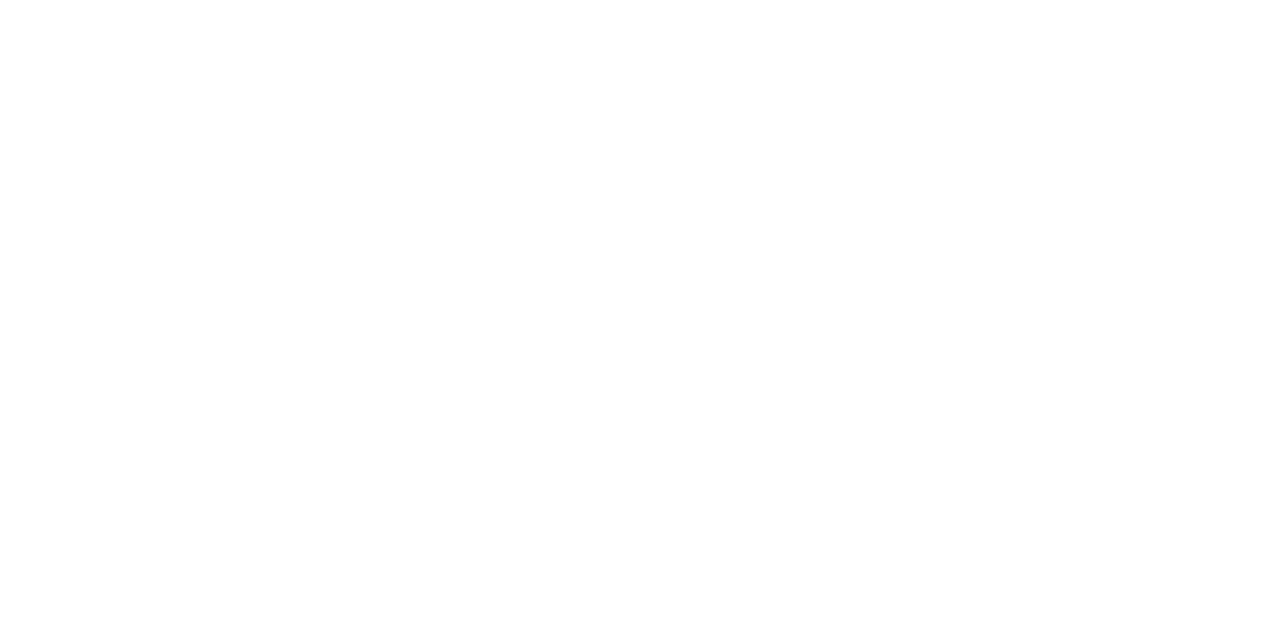
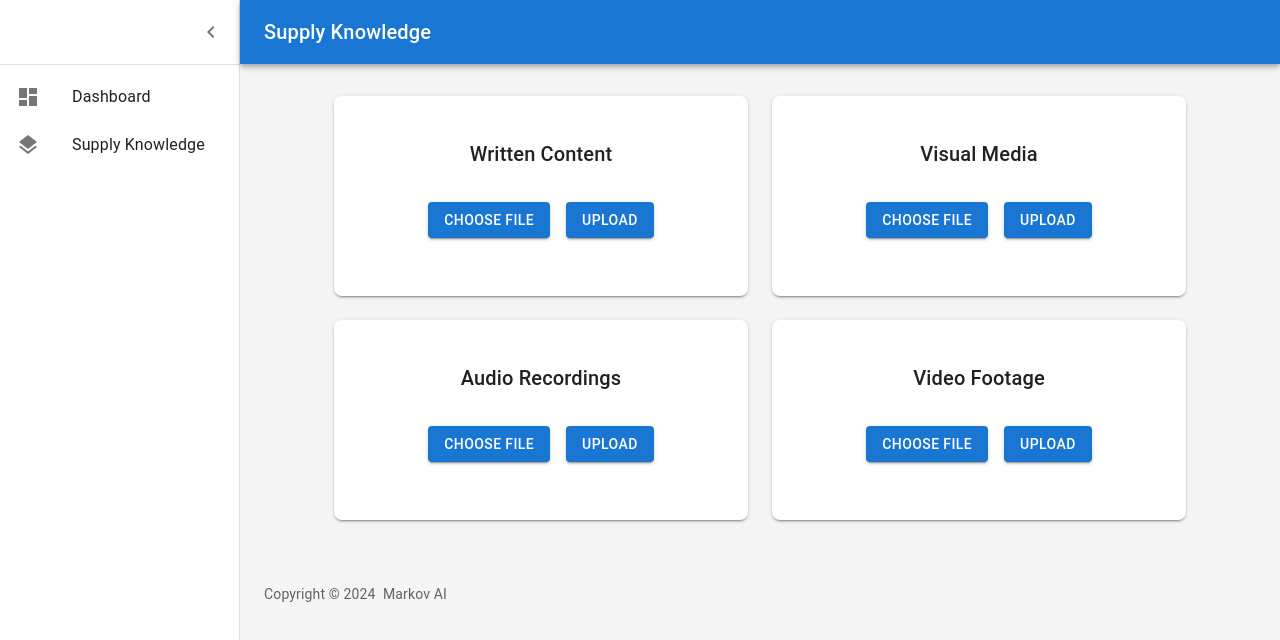
Before and after one commit to markov-ai-xyz/markov-ui, a React (Create React App) app: page /supply-knowledge in a window 1280 px wide. Before the commit this address had no page. Shown: the top 640 px of the page. Built offline with nearby package versions, Linux system fonts and the light colour scheme.

Commit message:
Box the file upload

```diff
--- a/src/App.tsx
+++ b/src/App.tsx
@@ -11,7 +11,7 @@
       <Route path="/" element={<Home />} />
       <Route path="/portal" element={<SignIn />} />
       <Route path="/dashboard" element={<Dashboard />} />
-      <Route path="/knowledge-base" element={<KnowledgeBase />} />
+      <Route path="/supply-knowledge" element={<KnowledgeBase />} />
     </Routes>
   );
 }
--- a/src/components/FileUpload.tsx
+++ b/src/components/FileUpload.tsx
@@ -1,11 +1,16 @@
 import React, { useState, ChangeEvent } from 'react';
 import axios from 'axios';
+import { Box, Button, Typography } from '@mui/material';
 
 const MAX_FILE_SIZE = 10 * 1024 * 1024; // 10 MB
 
-export const FileUpload: React.FC = () => {
+interface FileUploadProps {
+  title: string;
+}
+
+export const FileUpload: React.FC<FileUploadProps> = ({ title }) => {
   const [file, setFile] = useState<File | null>(null);
-  const [uploadStatus, setUploadStatus] = useState<string>("");
+  const [uploadStatus, setUploadStatus] = useState<string>('');
 
   const handleFileChange = (event: ChangeEvent<HTMLInputElement>) => {
     const selectedFile = event.target.files?.[0] || null;
@@ -14,11 +19,12 @@
       return;
     }
     setFile(selectedFile);
+    setUploadStatus(selectedFile ? 'File chosen' : '');
   };
 
   const handleUpload = async () => {
     if (!file) {
-      setUploadStatus("No file selected");
+      setUploadStatus('No file selected');
       return;
     }
 
@@ -26,10 +32,10 @@
     formData.append('file', file);
 
     try {
-      const response = await axios.post('http://localhost:5000/upload', formData, {
+      await axios.post('http://localhost:5000/upload', formData, {
         headers: {
-          'Content-Type': 'multipart/form-data'
-        }
+          'Content-Type': 'multipart/form-data',
+        },
       });
       setUploadStatus('File uploaded successfully');
     } catch (error) {
@@ -38,11 +44,58 @@
   };
 
   return (
-    <div>
-      <input type="file" onChange={handleFileChange} />
-      <button onClick={handleUpload}>Upload</button>
-      <p>{uploadStatus}</p>
-    </div>
+    <Box
+      display="flex"
+      flexDirection="column"
+      alignItems="center"
+      justifyContent="center"
+      height="200px"
+      bgcolor="background.paper"
+      borderRadius={2}
+      boxShadow={2}
+      p={3}
+    >
+      <Box mb={4}>
+        <Typography variant="h6">{title}</Typography>
+      </Box>
+      <Box display="flex" alignItems="center" mb={2}>
+        <Button
+          variant="contained"
+          component="label"
+          color="primary"
+          sx={{
+            mr: 2,
+            '&:hover': {
+              bgcolor: 'primary.dark',
+            },
+          }}
+        >
+          Choose File
+          <input type="file" onChange={handleFileChange} hidden />
+        </Button>
+        <Button
+          variant="contained"
+          color="primary"
+          onClick={handleUpload}
+        >
+          Upload
+        </Button>
+      </Box>
+      {uploadStatus && (
+        <Typography
+          variant="body1"
+          color={
+            uploadStatus.includes('Failed')
+              ? 'error'
+              : uploadStatus === 'File chosen'
+              ? 'primary'
+              : 'success'
+          }
+        >
+          {uploadStatus}
+        </Typography>
+      )}
+    </Box>
   );
 };
 
--- a/src/components/KnowledgeBase.tsx
+++ b/src/components/KnowledgeBase.tsx
@@ -2,11 +2,13 @@
 import CssBaseline from '@mui/material/CssBaseline';
 import Box from '@mui/material/Box';
 import Container from '@mui/material/Container';
+import Grid from '@mui/material/Grid';
 import Toolbar from '@mui/material/Toolbar';
 import ToggleBar from './ToggleBar';
 import Drawer from './Drawer';
 import Copyright from './Copyright';
 import FileUpload from './FileUpload'
+
 
 export default function KnowledgeBase() {
 
@@ -18,7 +20,7 @@
   return (
     <Box sx={{ display: 'flex' }}>
       <CssBaseline />
-      <ToggleBar title='Knowledge Base' open={open} toggleDrawer={toggleDrawer} />
+      <ToggleBar title='Supply Knowledge' open={open} toggleDrawer={toggleDrawer} />
       <Drawer open={open} toggleDrawer={toggleDrawer} />
       <Box
         component="main"
@@ -33,7 +35,22 @@
         }}
       >
         <Toolbar sx={{ py: 2 }} />
-        <FileUpload />
+        <Container maxWidth="md" sx={{ py: 4 }}>
+          <Grid container spacing={3}>
+            <Grid item xs={12} sm={6}>
+              <FileUpload title="Written Content" />
+            </Grid>
+            <Grid item xs={12} sm={6}>
+              <FileUpload title="Visual Media" />
+            </Grid>
+            <Grid item xs={12} sm={6}>
+              <FileUpload title="Audio Recordings" />
+            </Grid>
+            <Grid item xs={12} sm={6}>
+              <FileUpload title="Video Footage" />
+            </Grid>
+          </Grid>
+        </Container>
         <Container maxWidth="lg" sx={{ mt: 4, mb: 4 }}>
           <Copyright sx={{ pt: 4 }} />
         </Container>
--- a/src/components/ToggleBar.tsx
+++ b/src/components/ToggleBar.tsx
@@ -4,9 +4,7 @@
 import Toolbar from '@mui/material/Toolbar';
 import Typography from '@mui/material/Typography';
 import IconButton from '@mui/material/IconButton';
-import Badge from '@mui/material/Badge';
 import MenuIcon from '@mui/icons-material/Menu';
-import NotificationsIcon from '@mui/icons-material/Notifications';
 
 const drawerWidth = 240;
 
@@ -62,11 +60,6 @@
         >
           {title}
         </Typography>
-        <IconButton color="inherit">
-          <Badge badgeContent={4} color="secondary">
-            <NotificationsIcon />
-          </Badge>
-        </IconButton>
       </Toolbar>
     </StyledAppBar>
   );
--- a/src/components/listItems.tsx
+++ b/src/components/listItems.tsx
@@ -13,11 +13,11 @@
       </ListItemIcon>
       <ListItemText primary="Dashboard" />
     </ListItemButton>
-    <ListItemButton component="a" href="/knowledge-base">
+    <ListItemButton component="a" href="/supply-knowledge">
       <ListItemIcon>
         <LayersIcon />
       </ListItemIcon>
-      <ListItemText primary="Knowledge Base" />
+      <ListItemText primary="Supply Knowledge" />
     </ListItemButton>
   </React.Fragment>
 );
```
